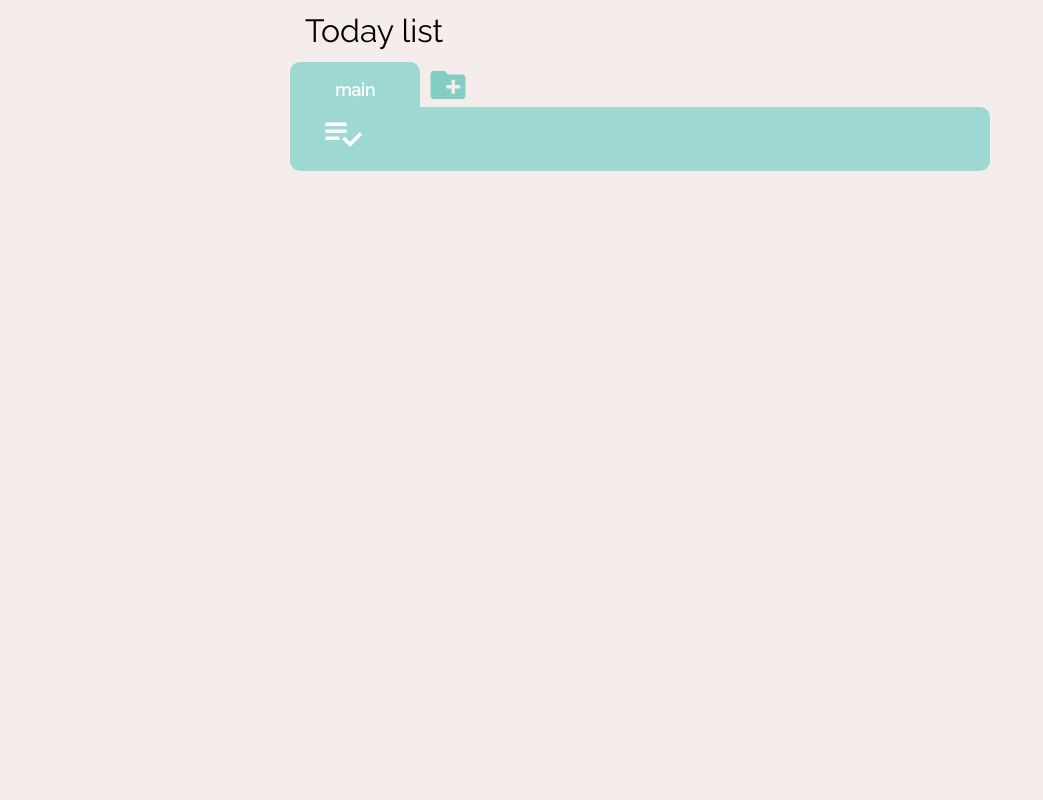
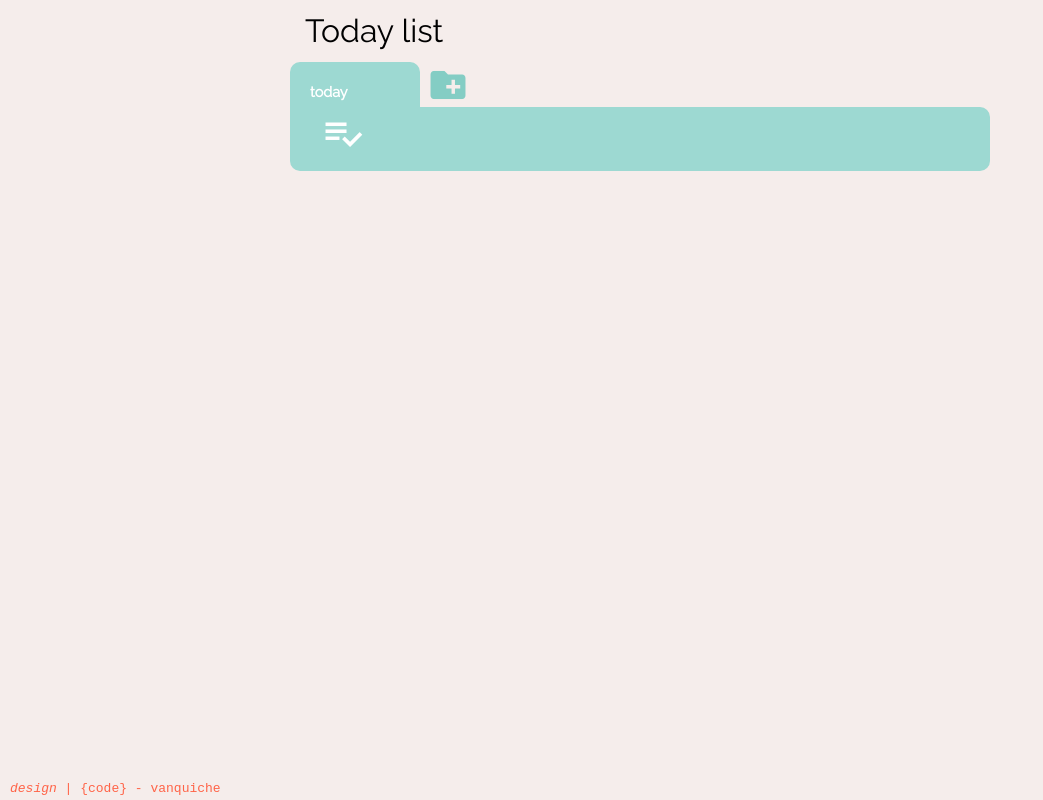
Before and after one commit to vanquiche/todoList, a plain HTML site: page index.html in a window 1280 px wide. Shown: the whole page, without its empty margins (0-1043 px from the left). Drawn offline with nearby package versions, Linux system fonts and the light colour scheme.

Commit message:
clean up code

```diff
--- a/index.html
+++ b/index.html
@@ -18,21 +18,21 @@
 
 <body>
   <div id='logoContainer'>
-  <h3 class='logoTitle'>Today list</h3>
+    <h3 class='logoTitle'>Today list</h3>
   </div>
   <div id='folderContainer' class='folderContainer'>
-    <div id='mainFolder' class='folderTab tabFont'>main</div>
+    <div id='mainFolder' class='folderTab tabFont align'>today</div>
     <div id='newFolder' class='material-icons md-42'>create_new_folder
     </div>
   </div>
   <div id='content' class='cardContainer'>
     <div type='button' id='newTask' class='material-icons md-42 newTaskBtn'>playlist_add_check</div>
-    <p id='contentDate' class=''></p>
   </div>
   <!-- new folder form -->
   <form id='newFolderForm' class='form'>
     <h3 class='formTitle'>New Folder</h3>
-    <input type='text' id='folderName' class='folderName span2' placeholder='Folder Name' maxlength='28' required></input>
+    <input type='text' id='folderName' class='folderName span2' placeholder='Folder Name' maxlength='28'
+      required></input>
     <input type='date' id='folderDate' class='date span2' required></input>
     <input type='button' id='cancelFolder' class='formBtn' value='Cancel'></input>
     <input type='submit' id='createFolder' class='formBtn' value='Create'></input>
@@ -43,8 +43,8 @@
     <input type='text' id='formTitle' class='inputText span2' placeholder='Task' maxlength='30' required></input>
     <textarea id='formNote' class='textarea span2' placeholder='Note' rows='5' columns='50'></textarea>
     <input id='cancelForm' class='formBtn' type='button' value='Cancel'></input>
-
   </form>
+  <footer id='footer'><i>design</i> | {code} - vanquiche</footer>
   <script src='index.js' type='module'></script>
 </body>
 
--- a/index.js
+++ b/index.js
@@ -1,4 +1,3 @@
-
 
 // data cotainers
 let myList = [];
@@ -22,7 +21,8 @@ const formTitle = document.getElementById('formTitle');
 const formNote = document.getElementById('formNote');
 const formDate = document.getElementById('formDate');
 const cancelForm = document.getElementById('cancelForm');
-// event listners
+
+// EVENT LISTENERS
 // add new task
 addTaskBtn.addEventListener('click', () => {
   form.classList.toggle('visible');
@@ -70,7 +70,14 @@ cancelForm.addEventListener('click', () => {
   form.classList.toggle('visible');
   form.reset();
 });
+// main folder tab
+main.addEventListener('click', (e) => {
+  activeList = 'main';
+  controlTab(e);
+  switchList();
+});
 
+// FUNCTIONS
 // new task factory function
 const newTask = (title, note, complete) => {
   complete = false;
@@ -80,12 +87,6 @@ const newTask = (title, note, complete) => {
     complete,
   };
 };
-// main folder tab
-main.addEventListener('click', (e) => {
-  activeList = 'main';
-  controlTab(e);
-  switchList();
-});
 
 const removeFolder = (e) => {
   const index = listFolder.indexOf(e.target.id);
@@ -108,7 +109,6 @@ const newFolder = (title, date) => {
   remove.addEventListener('click', removeFolder);
   newTab.setAttribute('data-date', `${date}`);
   const duedate = newTab.getAttribute('data-date');
-
   newTab.id = title + 'folder';
   newTab.innerText = title;
   newTab.className = 'folderTab';
@@ -126,7 +126,6 @@ const newFolder = (title, date) => {
   newTab.appendChild(remove);
   listContainer.appendChild(dueDate);
 };
-// console.log(newTab.dataset)
 // add class to active tabs
 const controlTab = (event) => {
   const tabs = document.querySelectorAll('.folderTab');
@@ -135,8 +134,7 @@ const controlTab = (event) => {
 };
 
 const populateContent = () => {
-  let i;
-  let l = myList.length;
+  let i; let l = myList.length;
   for (i = 0; i < l; i++) {
     const taskCard = document.createElement('div');
     const title = document.createElement('p');
@@ -152,8 +150,8 @@ const populateContent = () => {
     title.innerText = myList[i].title;
     // paragraph prop
     note.className = 'cardText';
+    note.innerText = myList[i].note;
     // date.className = 'cardText';
-    note.innerText = myList[i].note;
     // date.innerText = 'due date: ' + myList[i].date;
     // expand button prop
     expandCard.className = 'collapsible';
--- a/style.css
+++ b/style.css
@@ -9,6 +9,13 @@ body {
 
 .material-icons.md-18 { font-size: 18px; }
 .material-icons.md-42 { font-size: 42px; }
+#footer {
+  position: fixed;
+  bottom: 5px;
+  left: 10px;
+  font-family: monospace;
+  color: tomato;
+}
 #logoContainer {
   display: flex;
   max-width: 700px;
@@ -82,7 +89,7 @@ body {
 .folderTab {
   display: flex;
   align-items: end;
-  justify-content: center;
+  justify-content: start;
   height: 45px;
   width: 130px;
   overflow: hidden;
@@ -102,10 +109,13 @@ body {
   color: white;
 }
 .tabFont {
-  font-size: 1.1em;
+  font-size: .9em;
 }
 .folderTab {
   position: relative;
+}
+.align {
+  padding-left: 20px;
 }
 .closeout {
   position: absolute;
@@ -128,6 +138,7 @@ body {
   border-radius: 0 10px 10px 10px;
   padding-bottom: 15px;
 }
+
 .formWrapper {
   background-color: #9DD9D2;
   display: grid;
@@ -144,8 +155,6 @@ body {
   z-index: 100;
   visibility: hidden;
   border-radius: 5px;
-  /* box-shadow: 8px 8px 10px; */
-  /* border: 1px solid black; */
 }
 .span2 {
   grid-column: 1 / 3;
@@ -175,7 +184,6 @@ body {
   border: none;
   border-radius: 5px;
   background: #eaf7f1;
-  /* height: 20px */
 }
 .formBtn {
   background: #f3ebea;
@@ -192,23 +200,21 @@ body {
   height: 35px;
   margin: 0 20px 0 20px;
   word-wrap: break-word;
-  border-radius: 6px;
+  /* border-radius: 6px; */
   transition: max-height 0.5s ease;
   color: darkslategrey;
   cursor: default;
 }
+
 .card:nth-child(odd) {
   background-color: #ECE4B7;
-  /* background-color: rgb(107, 193, 221); */
 }
 .card:nth-child(even){
   background-color: rgb(181, 225, 240);
-  /* background-color: #FBD1A2; */
 }
 .cardTitle {
   margin-top: 3px;
   font-size: 1em;
-  /* font-family: sans-serif; */
 }
 .cardText {
   margin-top: 10px;
@@ -256,7 +262,6 @@ body {
   padding-bottom: 0;
   cursor: pointer;
 }
-
 .btn:hover {
   color: #EF946C;
 }
```
